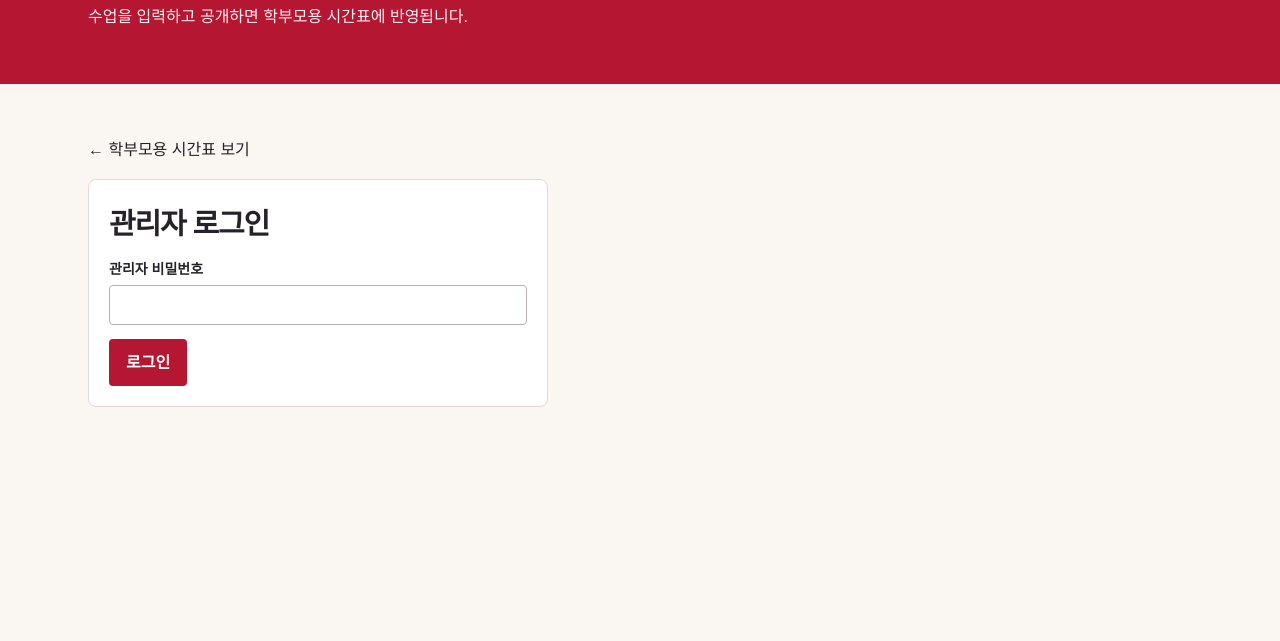
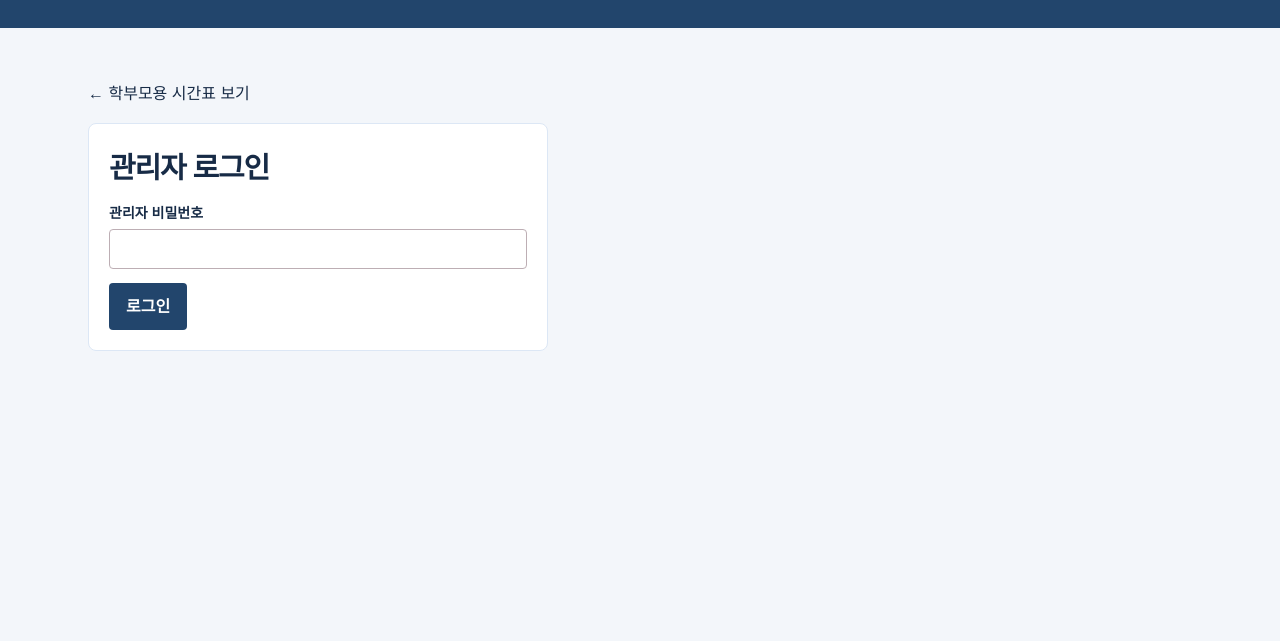
Before and after one commit to racinesskr/1st_homepage, a website with bundled scripts: page admin/schedule/index.html in a window 1280 px wide. Shown: the part 159-800 px from the top of the page. Built offline with nearby package versions, Linux system fonts and the light colour scheme.

Commit message:
Use navy styling for the schedule admin editor

```diff
--- a/admin/schedule/index.html
+++ b/admin/schedule/index.html
@@ -7,8 +7,23 @@
   <link rel="stylesheet" href="/schedule/schedule.css">
   <title>시간표 관리 | 와이즈만영재교육 하남센터</title>
   <script type="module" src="/admin/schedule/editor.js"></script>
+  <style>
+    body.schedule-admin {
+      --red: #22456c;
+      --dark: #172b46;
+      --ink: #172b46;
+      --cream: #f3f6fa;
+      --muted: #526781;
+      --line: #dce7f5;
+    }
+    .schedule-admin .hero .wrap { padding-block: 22px 24px; }
+    .schedule-admin .hero p { color: #e4edf8; }
+    .schedule-admin .secondary { border-color: #cbd9ea; }
+    .schedule-admin .secondary:hover { background: #eef4fb; }
+    .schedule-admin :focus-visible { outline-color: #326ca3; }
+  </style>
 </head>
-<body>
+<body class="schedule-admin">
   <main>
     <div class="hero"><div class="wrap">
       <div class="eyebrow">와이즈만영재교육 하남센터</div>
@@ -16,7 +31,7 @@
       <p>수업을 입력하고 공개하면 학부모용 시간표에 반영됩니다.</p>
     </div></div>
     <section class="wrap schedule-main" aria-label="관리자 화면">
-      <p><a href="/schedule/">← 학부모용 시간표 보기</a></p>
+      <p><a href="/schedule/" target="_blank" rel="noopener">← 학부모용 시간표 보기</a></p>
       <noscript><p>시간표 관리에는 JavaScript가 필요합니다.</p></noscript>
       <form id="login" class="form-panel login" method="post" hidden>
         <h2>관리자 로그인</h2>
```
